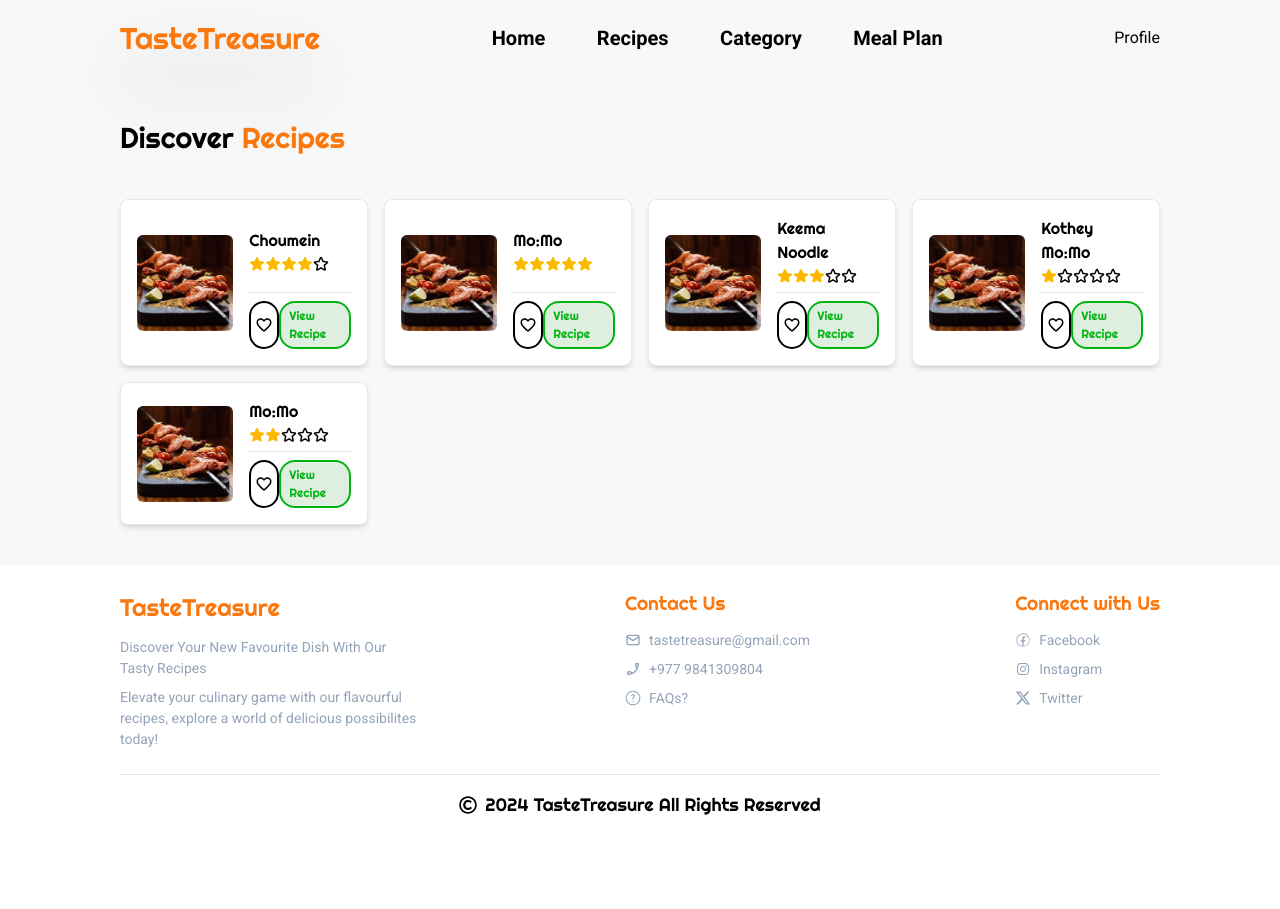
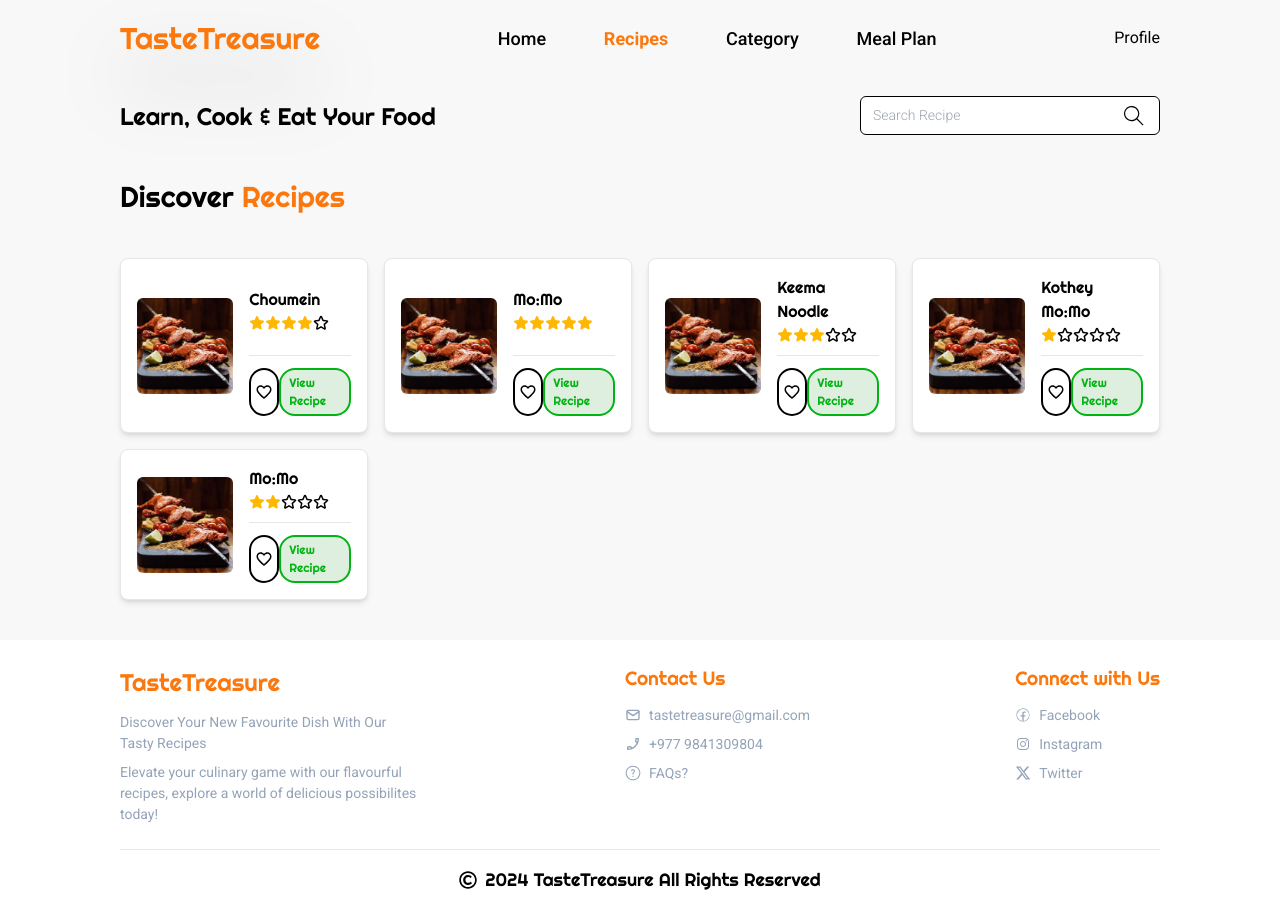
Before and after one commit to RoshanMaharjan7/RecipeWebAppFrontend, a React (Vite) app: page /recipes in a window 1280 px wide. Before the commit the page ends 834 px from the top, so only its background shows below. Built offline with nearby package versions, Linux system fonts and the light colour scheme.

Commit message:
Recipe Card and Nav changes

```diff
--- a/src/components/Navbar.tsx
+++ b/src/components/Navbar.tsx
@@ -1,21 +1,53 @@
-import { NavLink } from "react-router-dom"
+import { NavLink } from "react-router-dom";
 
 const Navbar = () => {
   return (
     <nav className="flex justify-between items-center py-[20px] gap-10">
-        <h1 className="drop-shadow-[0_35px_35px_rgba(0,0,0,0.25)] text-[#fb780e] text-3xl">TasteTreasure</h1>
-        <span className="flex justify-evenly flex-grow px-20">
-            <NavLink to={'/'} className="text-[20px] font-semibold active:text-[#fb780e]">Home</NavLink>
-            <NavLink to={'/recipes'} className="text-[20px] font-semibold">Recipes</NavLink>
-            <NavLink to={'/'} className="text-[20px] font-semibold">Category</NavLink>
-            <NavLink to={'/'} className="text-[20px] font-semibold">Meal Plan</NavLink>
-        </span>
+      <h1 className="drop-shadow-[0_35px_35px_rgba(0,0,0,0.25)] text-[#fb780e] text-3xl">
+        TasteTreasure
+      </h1>
+      <span className="flex justify-evenly flex-grow px-20 max-w-[45rem]">
+        <NavLink
+          to={"/"}
+          style={({ isActive }) => {
+            return isActive ? { color: "#fb780e", fontWeight: "600" } : {};
+          }}
+          className="text-[18px] font-medium  "
+        >
+          Home
+        </NavLink>
+        <NavLink
+          to={"/recipes"}
+          style={({ isActive }) => {
+            return isActive ? { color: "#fb780e", fontWeight: "600" } : {};
+          }}
+          className="text-[18px] font-medium"
+        >
+          Recipes
+        </NavLink>
+        <NavLink
+          to={"/jfkd"}
+          style={({ isActive }) => {
+            return isActive ? { color: "#fb780e", fontWeight: "600" } : {};
+          }}
+          className="text-[18px] font-medium"
+        >
+          Category
+        </NavLink>
+        <NavLink
+          to={"/meal-plan"}
+          style={({ isActive }) => {
+            return isActive ? { color: "#fb780e", fontWeight: "600" } : {};
+          }}
+          className="text-[18px] font-medium"
+        >
+          Meal Plan
+        </NavLink>
+      </span>
 
-        <span>
-          Profile
-        </span>
+      <span>Profile</span>
     </nav>
-  )
-}
+  );
+};
 
-export default Navbar
+export default Navbar;
--- a/src/components/RecipeCard.tsx
+++ b/src/components/RecipeCard.tsx
@@ -7,7 +7,7 @@ const RecipeCard = ({title, rating }:{title:string, rating: number}) => {
   return (
     <div className="bg-white rounded-lg flex-grow flex items-center p-4 border border-gray-200 shadow-md gap-4">
       <img src="../nonVeg.jpg" alt="" className="w-[45%] rounded-md" />
-      <div className="flex flex-col  justify-between h-full flex-grow gap-2">
+      <div className="flex flex-col  justify-between h-full flex-grow gap-3">
         <span className="flex flex-col justify-center flex-grow gap-1">
         <h3 className="font-medium text-[16px]">{title}</h3>
         <RatingStars rating={rating} />
--- a/src/components/pages/Recipepage/RecipePage.tsx
+++ b/src/components/pages/Recipepage/RecipePage.tsx
@@ -1,20 +1,23 @@
 import { Outlet } from "react-router-dom";
 import Layout from "../../Layout";
 import RecipeCard from "../../RecipeCard";
+import Headbar from "../../Headbar";
 
 const RecipePage = () => {
   return (
     <Layout>
-      <h2 className="text-[1.8rem] mt-[40px]">Discover <span className="text-[#fb780e]">Recipes</span></h2>
-        <div className="grid grid-cols-4   gap-4 py-[40px]">
+      <Headbar />
+      <h2 className="text-[1.8rem] mt-[20px]">
+        Discover <span className="text-[#fb780e]">Recipes</span>
+      </h2>
+      <div className="grid grid-cols-4   gap-4 py-[40px]">
         <RecipeCard title="Choumein" rating={4} />
         <RecipeCard title="Mo:Mo" rating={5} />
         <RecipeCard title="Keema Noodle" rating={3} />
-        <RecipeCard title="Kothey Mo:Mo" rating={1}/>
+        <RecipeCard title="Kothey Mo:Mo" rating={1} />
         <RecipeCard title="Mo:Mo" rating={2} />
-        </div>
-        <Outlet/>
-
+      </div>
+      <Outlet />
     </Layout>
   );
 };
```
